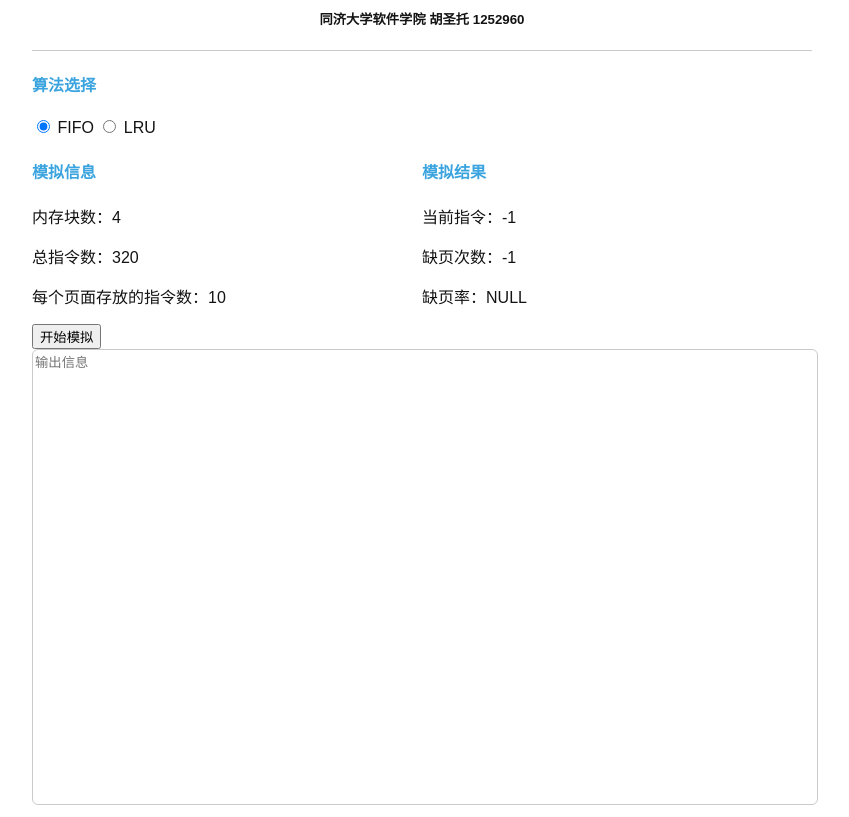
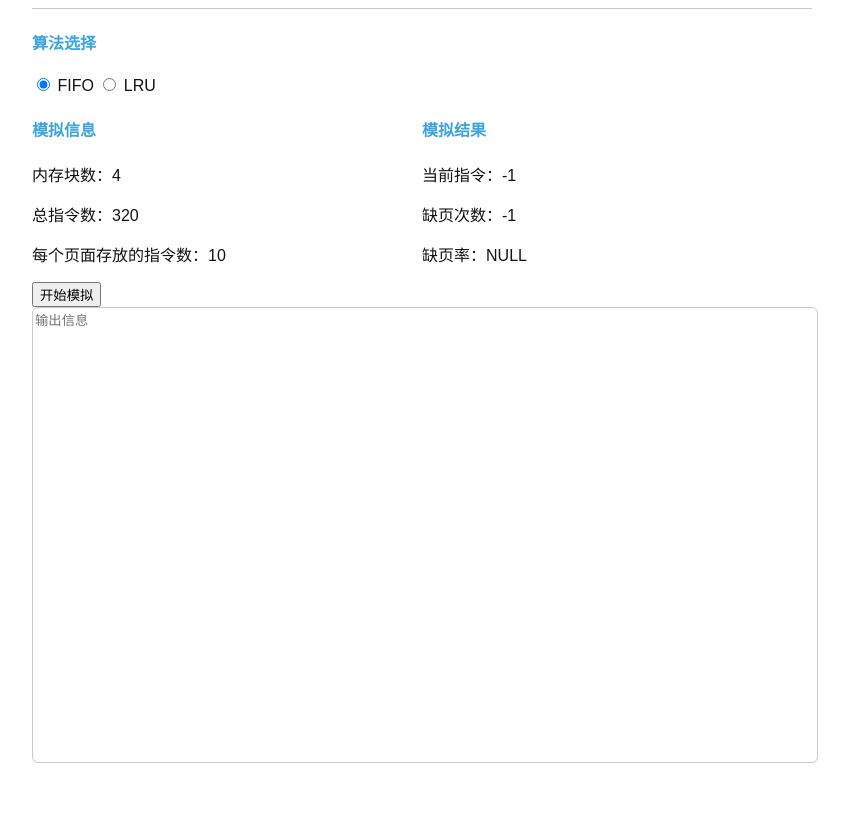
Before and after one commit to Course-Project/OS_Memory_Managment, a plain HTML site: page index.html in a window 1280 px wide. Shown: the part 81-898 px from the top of the page, without its empty margins (218-1067 px from the left). After the commit the page ends 856 px from the top, so only its background shows below. Drawn offline with Linux system fonts and the light colour scheme.

Commit message:
Update index.html

```diff
--- a/index.html
+++ b/index.html
@@ -16,7 +16,6 @@
     <div class="container">
       <header>
         <h1>内存管理项目 <small>请求调页模拟</small></h1>
-        <h5>同济大学软件学院 胡圣托 1252960</h5>
       </header>
 
       <main id="main">
```
